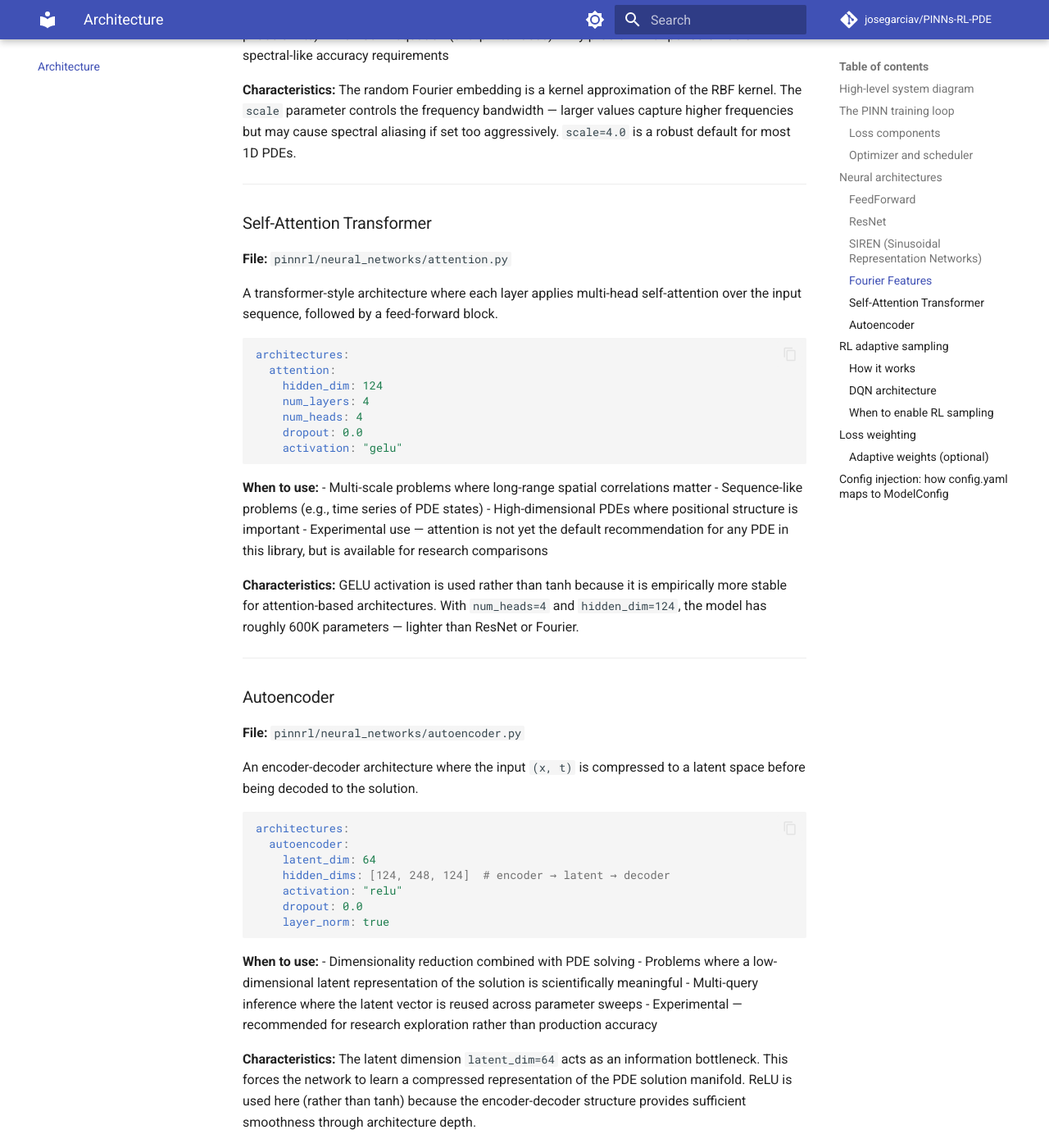
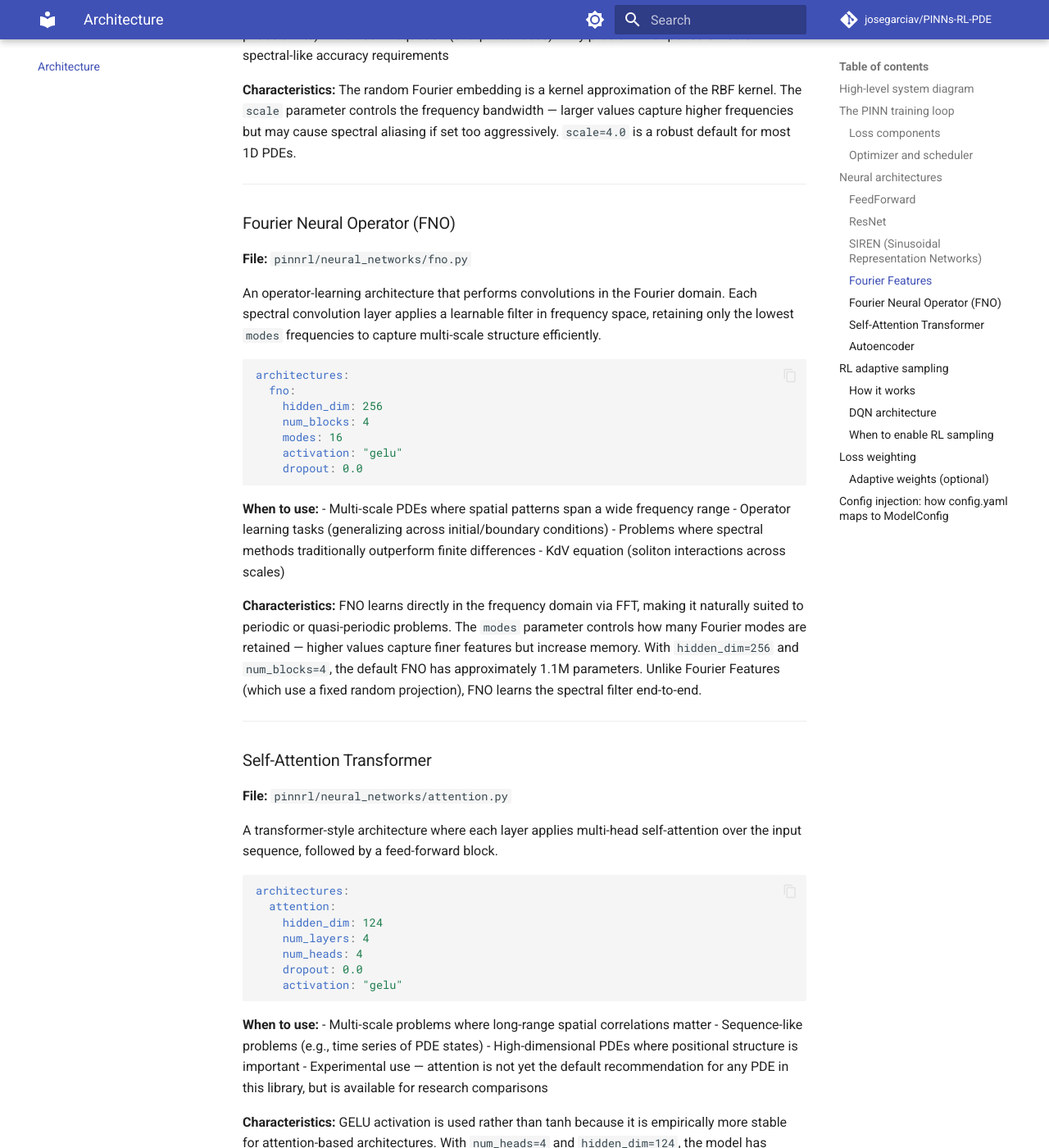
Before and after one commit to josegarciav/PINNs-RL-PDE, an MkDocs documentation site: the page built from docs/ARCHITECTURE.md, in a window 1280 px wide and 1400 px high, scrolled down 4335 px. Shown: the whole window at 82% size. Built offline with MkDocs 1.6.1 and Material for MkDocs 9.7.7, drawn with Linux system fonts in a browser that asks for light colours; comment, search, counter and statistics services are not loaded; some of the changed text lies outside the part shown.

Commit message:
docs: align docs to new setup

````diff
--- a/docs/ARCHITECTURE.md
+++ b/docs/ARCHITECTURE.md
@@ -20,7 +20,7 @@
               ┌──────────────────────────────┐
               │          PINNModel           │  Wraps one of seven architectures:
               │  (neural_networks/__init__)  │  FeedForward / ResNet / SIREN /
-              └──────────────┬───────────────┘  Fourier / Attention / Autoencoder
+              └──────────────┬───────────────┘  Fourier / FNO / Attention / Autoencoder
                              │
               ┌──────────────▼───────────────┐
               │          PDETrainer          │  Training loop, loss aggregation,
@@ -202,6 +202,32 @@ The Fourier transform is implemented with TorchScript (`@torch.jit.script`) for
 
 ---
 
+### Fourier Neural Operator (FNO)
+
+**File:** `pinnrl/neural_networks/fno.py`
+
+An operator-learning architecture that performs convolutions in the Fourier domain. Each spectral convolution layer applies a learnable filter in frequency space, retaining only the lowest `modes` frequencies to capture multi-scale structure efficiently.
+
+```yaml
+architectures:
+  fno:
+    hidden_dim: 256
+    num_blocks: 4
+    modes: 16
+    activation: "gelu"
+    dropout: 0.0
+```
+
+**When to use:**
+- Multi-scale PDEs where spatial patterns span a wide frequency range
+- Operator learning tasks (generalizing across initial/boundary conditions)
+- Problems where spectral methods traditionally outperform finite differences
+- KdV equation (soliton interactions across scales)
+
+**Characteristics:** FNO learns directly in the frequency domain via FFT, making it naturally suited to periodic or quasi-periodic problems. The `modes` parameter controls how many Fourier modes are retained — higher values capture finer features but increase memory. With `hidden_dim=256` and `num_blocks=4`, the default FNO has approximately 1.1M parameters. Unlike Fourier Features (which use a fixed random projection), FNO learns the spectral filter end-to-end.
+
+---
+
 ### Self-Attention Transformer
 
 **File:** `pinnrl/neural_networks/attention.py`
````
Also changed, not shown: docs/index.md (+1 -1 lines), docs/roadmap.md (+1 -1 lines), docs/start_here.md (+1 -1 lines), .github/ISSUE_TEMPLATE/new_pde.md.
